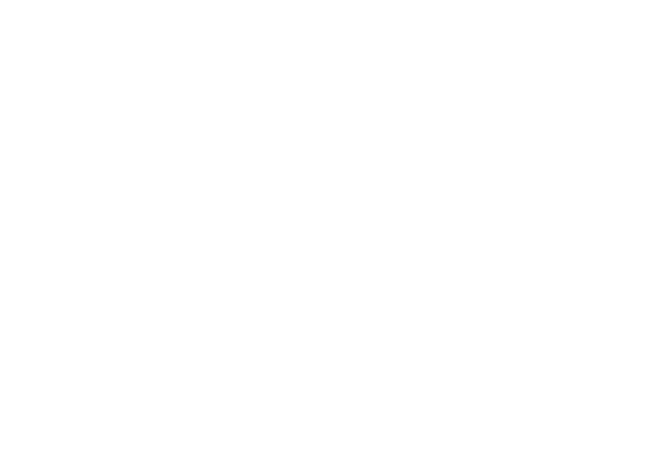
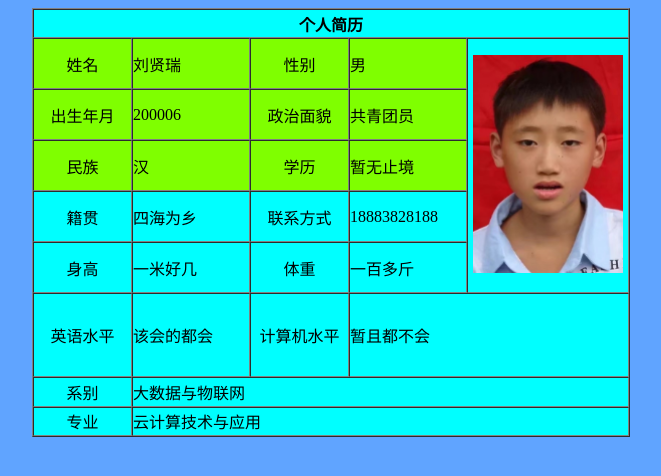
Before and after one commit to lxr123123/0000, a plain HTML site: page index.html in a window 1280 px wide. Shown: the whole page, without its empty margins (309-970 px from the left). Drawn offline with Linux system fonts and the light colour scheme.

Commit message:
LXR简历

```diff
--- a/index.html
+++ b/index.html
@@ -3,9 +3,72 @@
 <head>
     <meta charset="UTF-8">
     <meta name="viewport" content="width=4444, initial-scale=1.0">
-    <title>Document</title>
+    <title>个人简介</title>
 </head>
+<STYle>
+    body{
+        background-color: rgba(0, 110, 255, 0.623);
+    }
+</STYle>
 <body>
+<title><center>
+<strong>个人简历</strong>
+</center></title>
+<center>
+<td width="613" height="1271" align="center" valign="top" bgcolor="#00FFFF"><table width="598" height="429" border="1" cellpadding="0" cellspacing="0">
+<tr align="center">
+<td colspan="6" bgcolor="#00FFFF"><strong>个人简历</strong></td>
 
+</tr>
+<tr>
+<td width="97" align="center" bgcolor="#7FFF00">姓名</td>
+<td width="116" bgcolor="#7FFF00">   刘贤瑞</td>
+<td width="97" align="center" bgcolor="#7FFF00">性别</td>
+<td width="116" bgcolor="#7FFF00">男</td>
+<td colspan="2" rowspan="5" align="center" valign="middle" bgcolor="#00FFFF"><img width="150px" src="img/123.png" alt=""></td>
+</tr>
+<tr>
+<td align="center" bgcolor="#7FFF00">出生年月</td>
+<td bgcolor="#7FFF00">200006</td>
+<td align="center" bgcolor="#7FFF00">政治面貌</td>
+<td bgcolor="#7FFF00">共青团员</td>
+</tr>
+<tr>
+<td align="center" bgcolor="#7FFF00">民族</td>
+<td bgcolor="#7FFF00">汉</td>
+<td align="center" bgcolor="#7FFF00">学历</td>
+<td bgcolor="#7FFF00">暂无止境</td>
+</tr>
+<tr>
+<td align="center" bgcolor="#00FFFF">籍贯</td>
+<td bgcolor="#00FFFF">四海为乡</td>
+<td align="center" bgcolor="#00FFFF">联系方式</td>
+<td bgcolor="#00FFFF">18883828188</td>
+</tr>
+<tr>
+<td align="center" bgcolor="#00FFFF">身高</td>
+<td bgcolor="#00FFFF">一米好几</td>
+<td align="center" bgcolor="#00FFFF">体重</td>
+<td bgcolor="#00FFFF">一百多斤</td>
+</tr>
+<tr>
+<td height="82" align="center" bgcolor="#00FFFF">英语水平</td>
+<td bgcolor="#00FFFF">该会的都会</td>
+<td align="center" bgcolor="#00FFFF">计算机水平</td>
+<td colspan="3" bgcolor="#00FFFF">暂且都不会</td>
+</tr>
+<tr>
+<td align="center" bgcolor="#00FFFF">系别</td>
+<td colspan="5" bgcolor="#00FFFF">大数据与物联网</td>
+</tr>
+<tr>
+<td align="center" bgcolor="#00FFFF">专业</td>
+<td colspan="5" bgcolor="#00FFFF">云计算技术与应用</td>
+</tr>
+</table>
+</tr>
+</table></td>
+</tr>
+</table>
 </body>
 </html>
```
Also changed, not shown: img/111.png (added), img/123.png (added).
